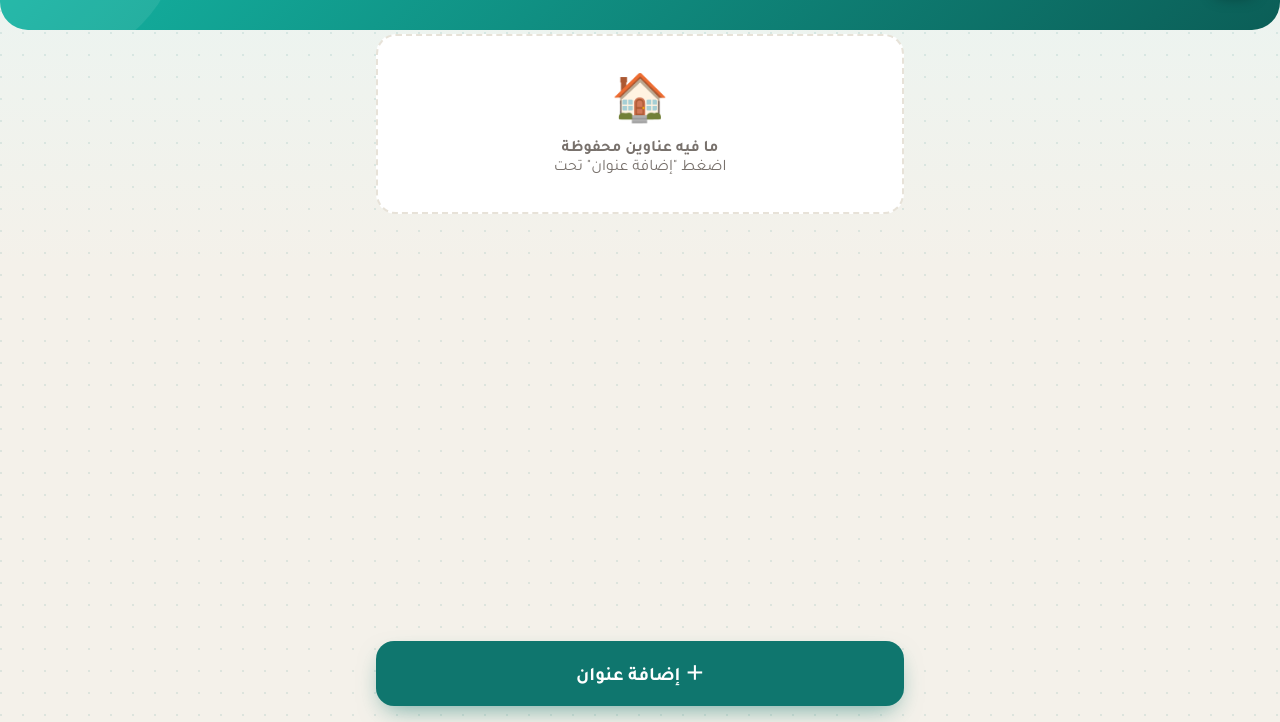
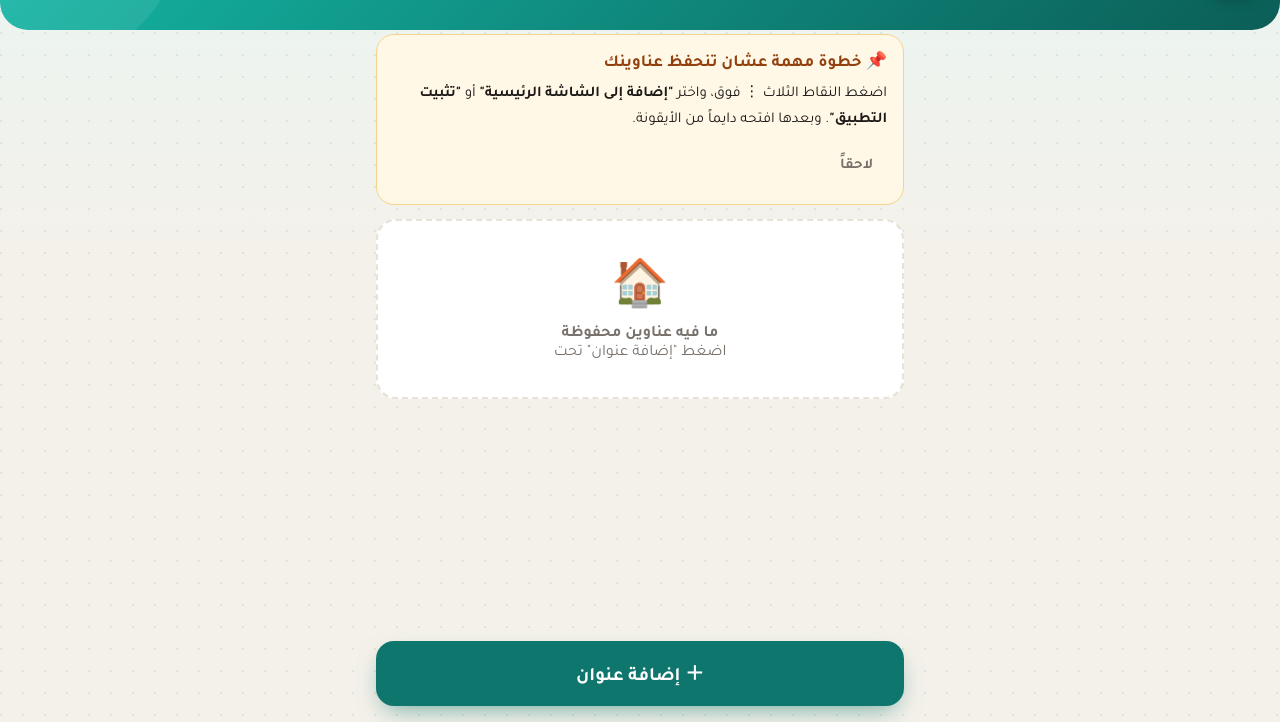
Before and after one commit to qw-sa/qw-sa.github.io, a plain HTML site: page door/app/index.html in a window 1280 px wide. Shown: the part 78-800 px from the top of the page. Drawn offline with Linux system fonts and the light colour scheme.

Commit message:
عنواني: تنبيه الإضافة للشاشة الرئيسية وطلب تخزين دائم
Co-Authored-By: Claude Opus 5.5 <noreply@anthropic.com>
Claude-Session: https://claude.ai/code/session_016MtvGsA6uCumAhNnRGQjZ7

```diff
--- a/door/app/index.html
+++ b/door/app/index.html
@@ -70,6 +70,13 @@
   .hint{color:var(--muted);font-size:13px;margin-top:4px}
   .save{width:100%;margin-top:18px;background:var(--brand);color:#fff;font-size:18px;padding:16px}
   .cancel{width:100%;margin-top:8px;background:transparent;color:var(--muted)}
+  .install{display:none;background:#fff8e6;border:1.5px solid #f5d38a;border-radius:18px;padding:14px 16px;margin:14px 0 0;line-height:1.75;font-size:15px}
+  .install.on{display:block}
+  .install b.h{display:block;font-size:17px;color:#92400e;margin-bottom:2px}
+  .install .row2{display:flex;gap:8px;margin-top:10px}
+  .install button{padding:10px 14px;font-size:15px}
+  .install .go{background:var(--brand);color:#fff}
+  .install .later{background:transparent;color:var(--muted)}
   .toast{position:fixed;top:calc(env(safe-area-inset-top) + 14px);left:50%;transform:translateX(-50%) translateY(-120px);background:var(--ink);color:#fff;padding:12px 18px;border-radius:14px;font-weight:700;transition:transform .25s;z-index:20;max-width:90%;text-align:center}
   .toast.on{transform:translateX(-50%) translateY(0)}
 </style>
@@ -85,7 +92,17 @@
     </div>
   </div>
 </header>
-<main id="list"></main>
+<main>
+  <div class="install" id="install">
+    <b class="h">📌 خطوة مهمة عشان تنحفظ عناوينك</b>
+    <span id="installTxt"></span>
+    <div class="row2">
+      <button class="go" id="installGo" style="display:none">إضافة الآن</button>
+      <button class="later" id="installLater">لاحقاً</button>
+    </div>
+  </div>
+  <div id="list"></div>
+</main>
 <button class="fab" id="addBtn">＋ إضافة عنوان</button>
 
 <div class="sheet" id="sheet">
@@ -345,7 +362,42 @@
     persist(); render(); closeForm(); toast('تم الحفظ ✅');
   });
 
-  openDB().then(load).then(render);
+  /* ---------- keep data safe: persistent storage + install prompt ---------- */
+  try{ if(navigator.storage && navigator.storage.persist) navigator.storage.persist(); }catch(e){}
+
+  var standalone = (window.navigator.standalone===true) ||
+    (window.matchMedia && matchMedia('(display-mode: standalone)').matches);
+  var ua = navigator.userAgent || '';
+  var isIOS = /iPhone|iPad|iPod/.test(ua) || (navigator.platform==='MacIntel' && navigator.maxTouchPoints>1);
+  var inApp = /FBAN|FBAV|Instagram|WhatsApp|Snapchat|Twitter|Line\//i.test(ua);
+  var deferred = null;
+
+  function showInstall(){
+    if(standalone) return;
+    var snooze=0; try{ snooze=+localStorage.getItem('door-install-later')||0; }catch(e){}
+    if(Date.now()<snooze) return;
+    var t;
+    if(inApp) t='افتح الرابط في '+(isIOS?'<b>Safari</b>':'<b>Chrome</b>')+' (من زر ⋯ اختر "فتح في المتصفح")، وبعدها أضفه للشاشة الرئيسية.';
+    else if(isIOS) t='اضغط زر المشاركة ⬆️ تحت، واختر <b>"إضافة إلى الشاشة الرئيسية"</b>. وبعدها افتح التطبيق دايماً من الأيقونة واحفظ عناوينك فيها.';
+    else t='اضغط النقاط الثلاث ⋮ فوق، واختر <b>"إضافة إلى الشاشة الرئيسية"</b> أو <b>"تثبيت التطبيق"</b>. وبعدها افتحه دايماً من الأيقونة.';
+    $('installTxt').innerHTML=t;
+    $('install').classList.add('on');
+  }
+  window.addEventListener('beforeinstallprompt',function(e){
+    e.preventDefault(); deferred=e; $('installGo').style.display='';
+  });
+  $('installGo').onclick=function(){
+    if(!deferred) return;
+    deferred.prompt();
+    deferred.userChoice.then(function(){ deferred=null; $('install').classList.remove('on'); });
+  };
+  $('installLater').onclick=function(){
+    try{ localStorage.setItem('door-install-later', Date.now()+3*24*3600*1000); }catch(e){}
+    $('install').classList.remove('on');
+  };
+  window.addEventListener('appinstalled',function(){ $('install').classList.remove('on'); });
+
+  openDB().then(load).then(function(){ render(); showInstall(); });
 })();
 </script>
 </body>
```
